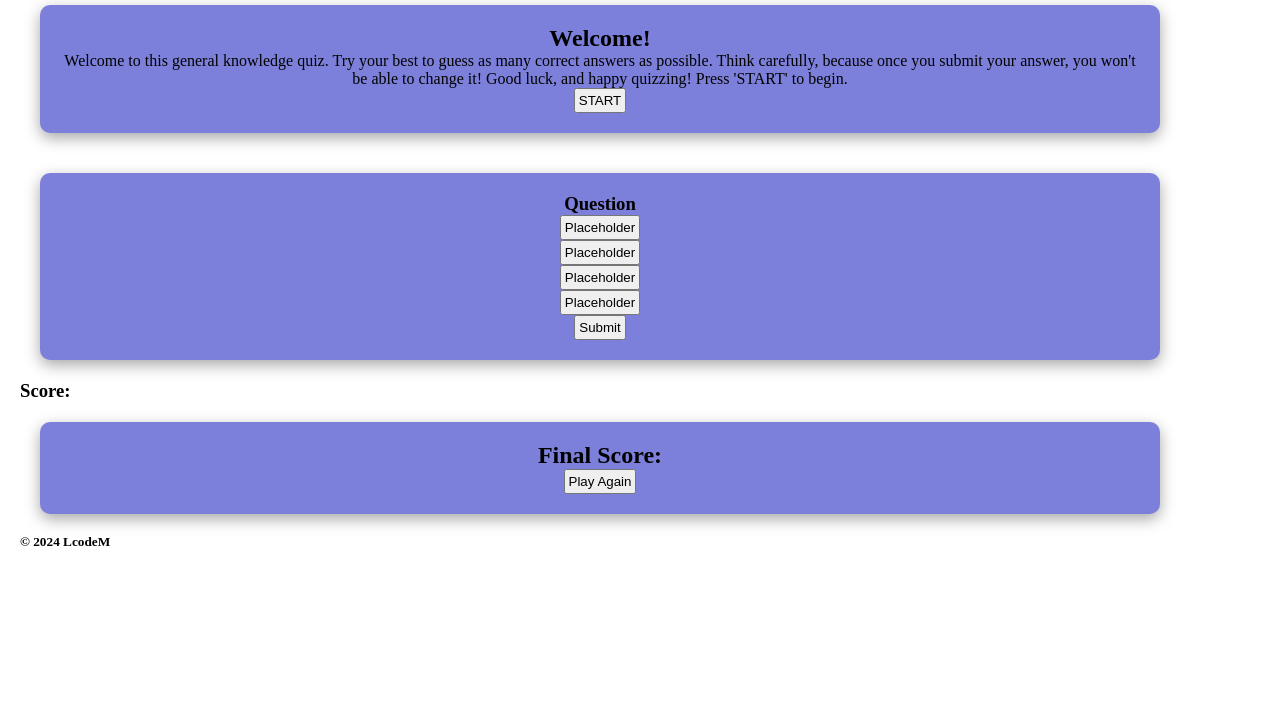
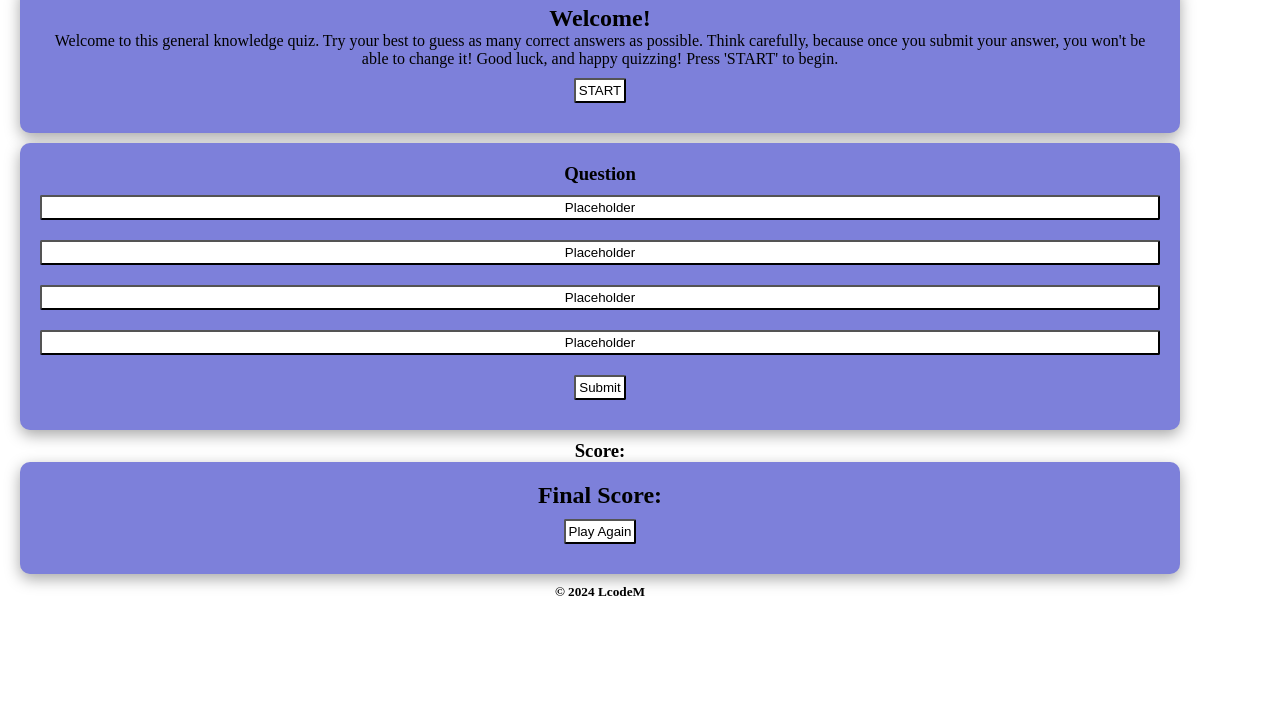
Before and after one commit to LcodeM/lets-get-quizzical, a plain HTML site: page index.html in a window 1280 px wide. Shown: the part 72-800 px from the top of the page. Drawn offline with Linux system fonts and the light colour scheme.

Commit message:
Add general tyling for buttons and text

```diff
--- a/assets/css/style.css
+++ b/assets/css/style.css
@@ -12,25 +12,30 @@ body {
     margin: 0, 5em, 5em, 5em;
     padding: 20px;
     flex-direction: column;
-}
-
-h1, h2 {
     text-align: center;
 }
 
+/* General Div Container styling */
 .container {
     background-color: #7D80DA;
     display: flex;
     flex-direction: column;
     justify-content: center;
     align-items: center;
-    margin: 20px;
+    margin-bottom: 10px;
     padding: 20px;
     border-radius: 10px;
     box-shadow: rgba(0, 0, 0, 0.35) 0px 5px 15px;;
     text-align: center;
 }
+/* General button styling */
+button {
+    background: #fff;
+    padding: 3px;
+    margin: 10px 0;
+    border-radius: 2px;
+}
 
-button {
-    padding: 3px;
+.answer-btn {
+    width: 100%;
 }
--- a/index.html
+++ b/index.html
@@ -34,10 +34,10 @@
     <section id="question-container">
         <div class="container">
             <h3>Question </h3>
-            <button id="answer-btn-one">Placeholder</button>
-            <button id="answer-btn-two">Placeholder</button>
-            <button id="answer-btn-three">Placeholder</button>
-            <button id="answer-btn-four">Placeholder</button>
+            <button id="answer-btn-one" class="answer-btn">Placeholder</button>
+            <button id="answer-btn-two" class="answer-btn">Placeholder</button>
+            <button id="answer-btn-three" class="answer-btn">Placeholder</button>
+            <button id="answer-btn-four" class="answer-btn">Placeholder</button>
             <button type="submit" id="submit-answer-btn" onclick="">Submit</button>
         </div>
     </section>
```
